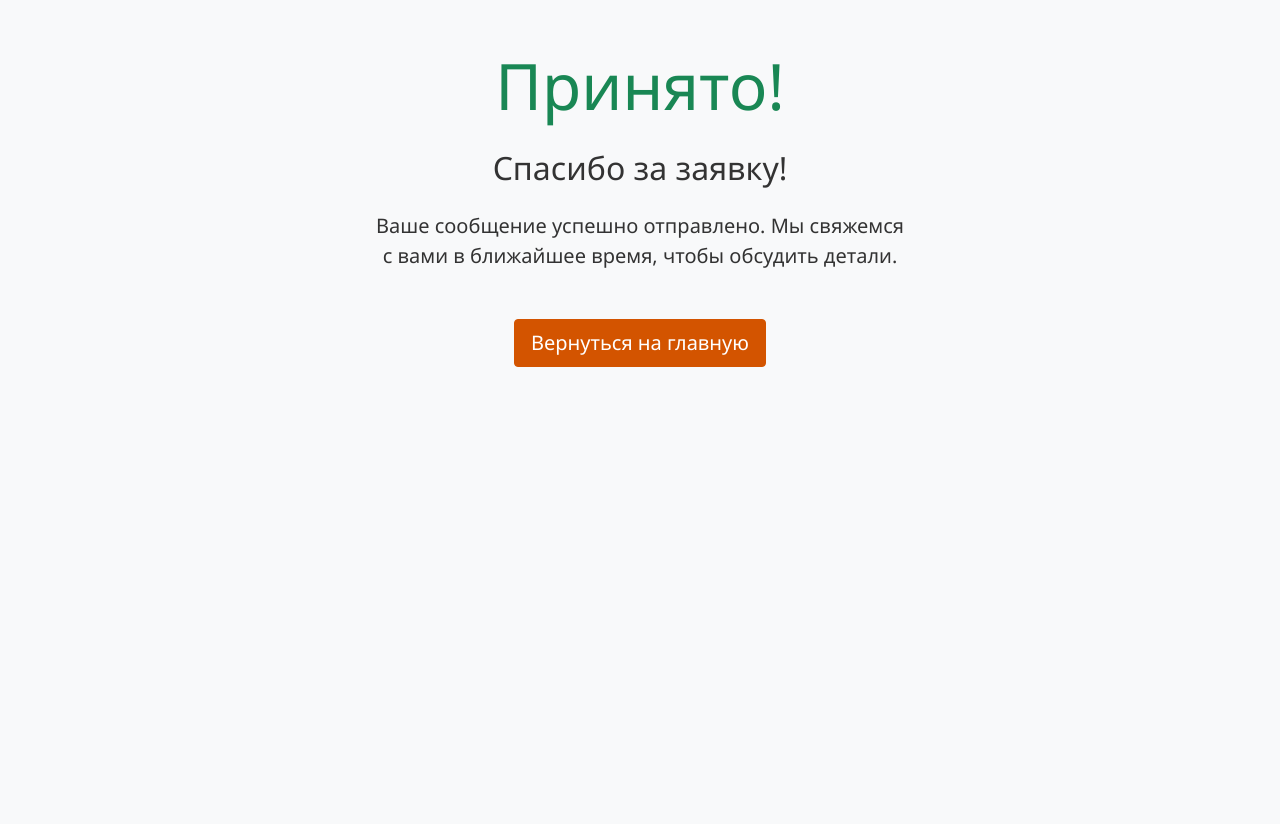
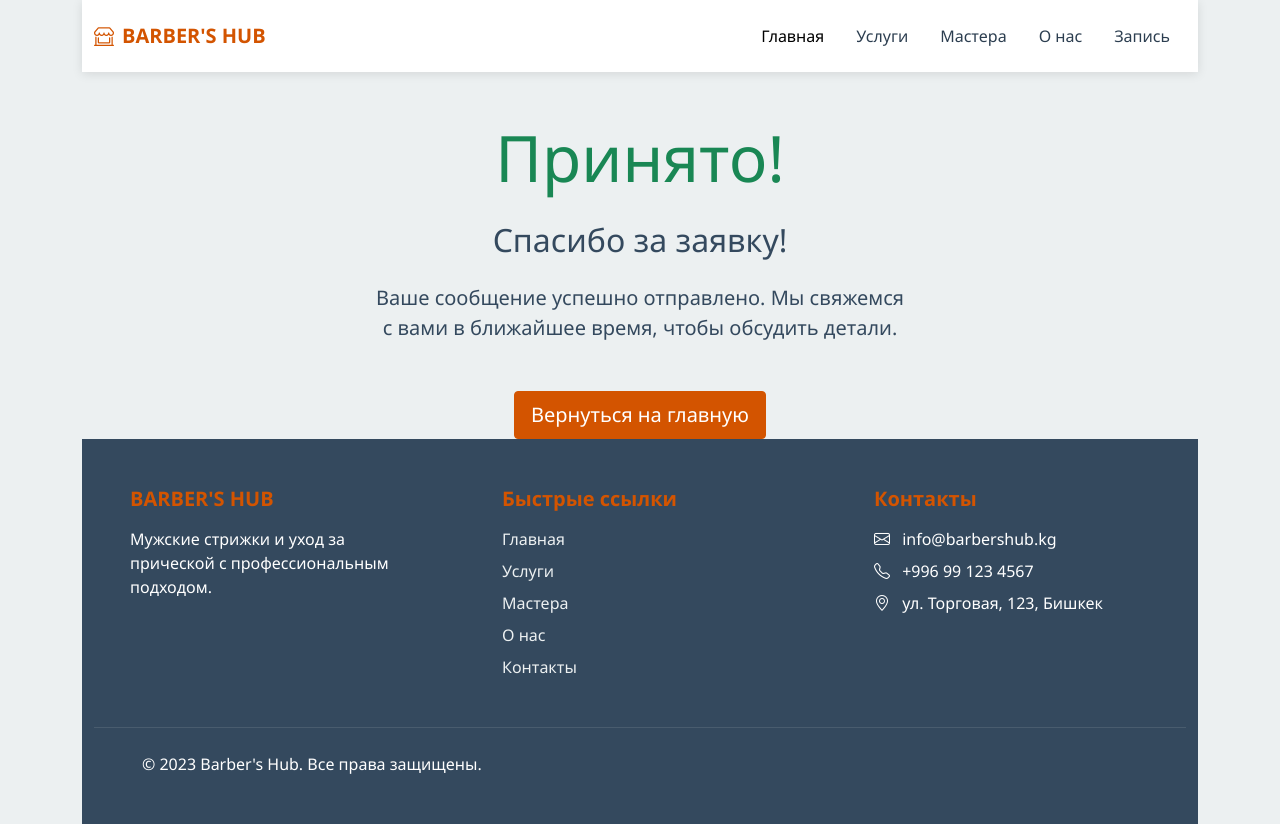
Before and after one commit to a-bugaev/python-413-diploma-project-barbershop, a Django app: page /thanks/ in a window 1280 px wide. Before the commit the page ends 367 px from the top, so only its background shows below. Run offline with Django 5.2, Linux system fonts and the light colour scheme.

Commit message:
hw_39: some trouble with base.css

```diff
--- a/static/css/403404.css
+++ b/static/css/403404.css
@@ -3,10 +3,8 @@ body {
     color: var(--dark-color);
 }
 
-.container {
-    max-width: 600px;
-    margin-top: 100px;
-    text-align: center;
+center {
+    height: auto;
 }
 
 h1 {
--- a/static/css/base.css
+++ b/static/css/base.css
@@ -8,67 +8,12 @@
 
 body {
     font-family: 'Segoe UI', Tahoma, Geneva, Verdana, sans-serif;
-    color: #333;
-    background-color: #f8f9fa;
+    color: var(--dark-color);
+    background-color: var(--light-color);
 }
 
-/* Navigation styles */
-.navbar {
-    background-color: white;
-    box-shadow: 0 2px 10px rgba(0, 0, 0, 0.1);
-    padding: 1rem 0;
-}
-
-.navbar-brand {
-    font-weight: 700;
-    color: var(--primary-color);
-}
-
-.navbar-nav .nav-link {
-    color: var(--secondary-color);
-    font-weight: 500;
-    margin: 0 0.5rem;
-}
-
-.navbar-nav .nav-link:hover {
-    color: var(--primary-color);
-}
-
-/* Footer styles */
-.footer {
-    background-color: var(--dark-color);
-    color: white;
-    padding: 3rem 0;
-}
-
-.footer h5 {
-    color: var(--primary-color);
-    font-weight: 600;
-    margin-bottom: 1.5rem;
-}
-
-.footer ul {
-    list-style: none;
-    padding-left: 0;
-}
-
-.footer ul li {
-    margin-bottom: 0.5rem;
-}
-
-.footer ul li a {
-    color: var(--light-color);
-    text-decoration: none;
-}
-
-.footer ul li a:hover {
-    color: white;
-}
-
-.copyright {
-    border-top: 1px solid rgba(255, 255, 255, 0.1);
-    padding-top: 1.5rem;
-    margin-top: 2rem;
+html, body, body > div.container {
+    min-height: 100vh;
 }
 
 /* Button styles */
@@ -84,8 +29,8 @@ body {
 }
 
 .btn-primary:hover {
-    background-color: #e24300;
-    border-color: #e24300;
+    background-color: var(--primary-color);
+    border-color: var(--primary-color);
 }
 
 .btn-outline-primary {
@@ -95,5 +40,5 @@ body {
 
 .btn-outline-primary:hover {
     background-color: var(--primary-color);
-    color: white;
+    color: var(--light-color);
 }
--- /dev/null
+++ b/static/css/footer.css
@@ -0,0 +1,35 @@
+.footer {
+    background-color: var(--dark-color);
+    color: white;
+    padding: 3rem 0;
+}
+
+.footer h5 {
+    color: var(--primary-color);
+    font-weight: 600;
+    margin-bottom: 1.5rem;
+}
+
+.footer ul {
+    list-style: none;
+    padding-left: 0;
+}
+
+.footer ul li {
+    margin-bottom: 0.5rem;
+}
+
+.footer ul li a {
+    color: var(--light-color);
+    text-decoration: none;
+}
+
+.footer ul li a:hover {
+    color: white;
+}
+
+.copyright {
+    border-top: 1px solid rgba(255, 255, 255, 0.1);
+    padding-top: 1.5rem;
+    margin-top: 2rem;
+}
--- /dev/null
+++ b/static/css/header.css
@@ -0,0 +1,20 @@
+.navbar {
+    background-color: white;
+    box-shadow: 0 2px 10px rgba(0, 0, 0, 0.1);
+    padding: 1rem 0;
+}
+
+.navbar-brand {
+    font-weight: 700;
+    color: var(--primary-color);
+}
+
+.navbar-nav .nav-link {
+    color: var(--secondary-color);
+    font-weight: 500;
+    margin: 0 0.5rem;
+}
+
+.navbar-nav .nav-link:hover {
+    color: var(--primary-color);
+}
--- a/templates/403.html
+++ b/templates/403.html
@@ -1,7 +1,6 @@
 {% extends "base.html" %}
 
 {% comment %} templates/home.html {% endcomment %}
-
 {% load static %}
 
 {% block head %}
@@ -13,9 +12,9 @@
 {% endblock title %}
 
 {% block content %}
-  <div class="container">
+  <center>
     <h1>403 Forbidden</h1>
     <p>Oops! You're trying to access a page that you don't have permission to view.</p>
     <a href="{% url 'landing' %}" class="btn btn-primary">Go Back</a>
-  </div>
+  </center>
 {% endblock content %}
--- a/templates/404.html
+++ b/templates/404.html
@@ -13,9 +13,9 @@
 {% endblock title %}
 
 {% block content %}
-  <div class="container">
+  <center>
     <h1>403 Forbidden</h1>
     <p>Oops! You're trying to open a page that does not exists!</p>
     <a href="{% url 'landing' %}" class="btn btn-primary">Go Back</a>
-  </div>
+  </center>
 {% endblock content %}
--- a/templates/base.html
+++ b/templates/base.html
@@ -8,31 +8,53 @@
 <head>
 <meta charset="UTF-8">
 <meta name="viewport" content="width=device-width, initial-scale=1.0">
+<title>
 
-<title>
 {% block title %}
 {% endblock title %}
+
 </title>
-
 <link href="https://cdn.jsdelivr.net/npm/bootstrap@5.3.0-alpha1/dist/css/bootstrap.min.css" rel="stylesheet">
 <link rel="stylesheet" href="https://cdn.jsdelivr.net/npm/bootstrap-icons@1.10.0/font/bootstrap-icons.css">
 <link rel="stylesheet" href="{% static 'css/base.css' %}">
 
-{% block head %}
-{% endblock head %}
+{% block styles %}
+{% endblock styles %}
 
+{% block extra_head %}
+{% endblock extra_head %}
+
+<meta name="description" content="
+{% block meta_description %}{% endblock meta_description %}
+ ">
 </head>
 <body>
 <div class="container">
+<header>
+
+{% block header %}
+{% include "includes/header.html" %}
+
+{% endblock header %}
+
+</header>
 
 {% block content %}
 {% endblock content %}
 
+<footer>
+
+{% block footer %}
+{% include "includes/footer.html" %}
+
+{% endblock footer %}
+
+</footer>
 </div>
 <script src="https://cdn.jsdelivr.net/npm/bootstrap@5.3.0-alpha1/dist/js/bootstrap.bundle.min.js"></script>
 
-{% block script %}
-{% endblock script %}
+{% block scripts %}
+{% endblock scripts %}
 
 </body>
 </html>
--- /dev/null
+++ b/templates/includes/footer.html
@@ -0,0 +1,54 @@
+{% load static %}
+
+{% block styles %}
+  <link rel="stylesheet" href="{% static 'css/footer.css' %}">
+{% endblock styles %}
+
+{% comment %} Footer {% endcomment %}
+<footer class="footer text-center text-md-start">
+  <div class="container">
+    <div class="row">
+      <div class="col-md-4 mb-4 mb-md-0 px-5">
+        <h5 class="mb-3">BARBER'S HUB</h5>
+        <p>Мужские стрижки и уход за прической с профессиональным подходом.</p>
+      </div>
+      <div class="col-md-4 mb-4 mb-md-0 px-5">
+        <h5 class="mb-3">Быстрые ссылки</h5>
+        <ul>
+          <li>
+            <a href="#">Главная</a>
+          </li>
+          <li>
+            <a href="#services">Услуги</a>
+          </li>
+          <li>
+            <a href="#masters">Мастера</a>
+          </li>
+          <li>
+            <a href="#about">О нас</a>
+          </li>
+          <li>
+            <a href="#contact">Контакты</a>
+          </li>
+        </ul>
+      </div>
+      <div class="col-md-4 px-5">
+        <h5 class="mb-3">Контакты</h5>
+        <ul>
+          <li>
+            <i class="bi bi-envelope me-2"></i> info@barbershub.kg
+          </li>
+          <li>
+            <i class="bi bi-telephone me-2"></i> +996 99 123 4567
+          </li>
+          <li>
+            <i class="bi bi-geo-alt me-2"></i> ул. Торговая, 123, Бишкек
+          </li>
+        </ul>
+      </div>
+    </div>
+    <div class="copyright px-5">
+      <p class="mb-0">&#xA9; 2023 Barber's Hub. Все права защищены.</p>
+    </div>
+  </div>
+</footer>
--- /dev/null
+++ b/templates/includes/header.html
@@ -0,0 +1,41 @@
+{% load static %}
+
+{% block styles %}
+  <link rel="stylesheet" href="{% static 'css/header.css' %}">
+{% endblock styles %}
+
+<nav class="navbar navbar-expand-lg navbar-light sticky-top">
+  <div class="container">
+    <a class="navbar-brand" href="#">
+      <i class="bi bi-shop-window me-2"></i>BARBER'S HUB
+    </a>
+    <button class="navbar-toggler"
+            type="button"
+            data-bs-toggle="collapse"
+            data-bs-target="#navbarNav"
+            aria-controls="navbarNav"
+            aria-expanded="false"
+            aria-label="Toggle navigation">
+      <span class="navbar-toggler-icon"></span>
+    </button>
+    <div class="collapse navbar-collapse" id="navbarNav">
+      <ul class="navbar-nav ms-auto">
+        <li class="nav-item">
+          <a class="nav-link active" href="#">Главная</a>
+        </li>
+        <li class="nav-item">
+          <a class="nav-link" href="#services">Услуги</a>
+        </li>
+        <li class="nav-item">
+          <a class="nav-link" href="#masters">Мастера</a>
+        </li>
+        <li class="nav-item">
+          <a class="nav-link" href="#about">О нас</a>
+        </li>
+        <li class="nav-item">
+          <a class="nav-link" href="#contact">Запись</a>
+        </li>
+      </ul>
+    </div>
+  </div>
+</nav>
```
Also changed, not shown: core/templates/landing.html (+3 -87 lines), templates/includes/menu.html (added), templates/includes/order_card.html (added), 1 other file.
